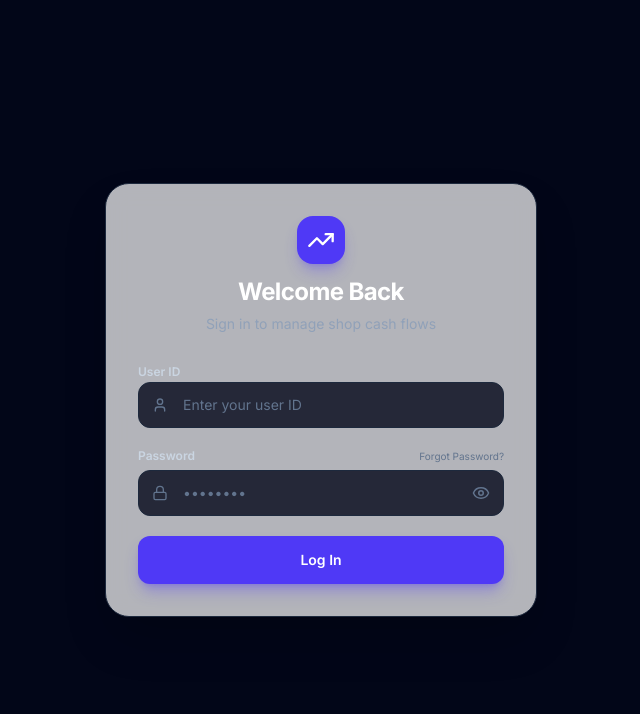
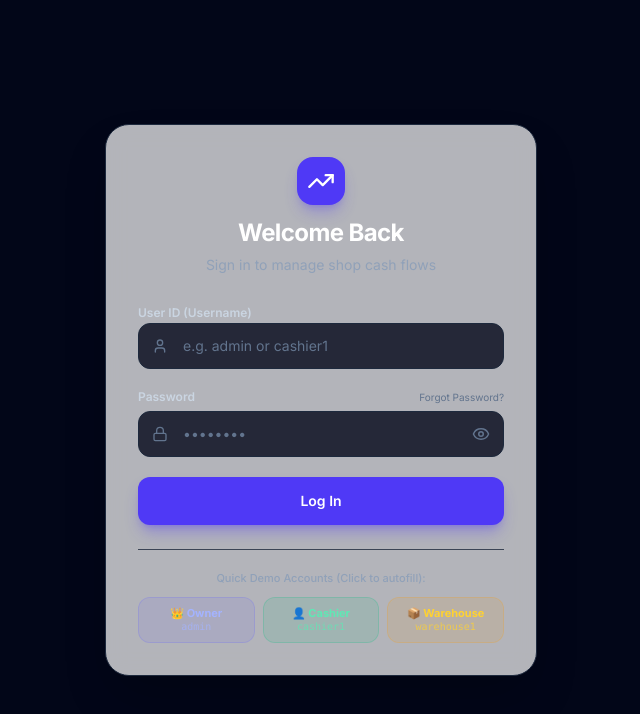
Before and after one commit to naman010101/shop-app, a Next.js app in the folder client/: page /login in a window 1280 px wide. Shown: the top 714 px of the page, without its empty margins (319-959 px from the left). Built offline with nearby package versions, Linux system fonts and the light colour scheme; no server answers.

Commit message:
fix: normalize user ID, add case-insensitive auth lookup and quick fill demo credentials

```diff
--- a/client/src/app/(auth)/login/page.tsx
+++ b/client/src/app/(auth)/login/page.tsx
@@ -23,10 +23,20 @@ export default function LoginPage() {
     try {
       await login(username.trim().toLowerCase(), password);
     } catch (err: any) {
-      setError(err.response?.data?.error || 'Login failed. Please check credentials.');
+      if (!err.response) {
+        setError('Cannot connect to backend server. Please make sure backend is running on http://localhost:4000.');
+      } else {
+        setError(err.response?.data?.error || 'Login failed. Please check your credentials.');
+      }
     } finally {
       setLoading(false);
     }
+  };
+
+  const handleQuickFill = (u: string, p: string) => {
+    setUsername(u);
+    setPassword(p);
+    setError('');
   };
 
   return (
@@ -62,7 +72,7 @@ export default function LoginPage() {
             {/* Username Input */}
             <div className="space-y-1.5">
               <label htmlFor="username" className="text-xs font-semibold text-slate-300">
-                User ID
+                User ID (Username)
               </label>
               <div className="relative">
                 <span className="absolute inset-y-0 left-0 flex items-center pl-3.5 text-slate-500">
@@ -73,7 +83,7 @@ export default function LoginPage() {
                   name="username"
                   type="text"
                   required
-                  placeholder="Enter your user ID"
+                  placeholder="e.g. admin or cashier1"
                   value={username}
                   onChange={(e) => setUsername(e.target.value)}
                   className="w-full rounded-xl border border-slate-800 bg-slate-950/80 py-3 pl-11 pr-4 text-sm text-white placeholder-slate-500 outline-hidden transition-all focus:border-indigo-500 focus:ring-1 focus:ring-indigo-500"
@@ -131,6 +141,39 @@ export default function LoginPage() {
               )}
             </button>
           </form>
+
+          {/* Quick Demo Fill Helper */}
+          <div className="mt-6 pt-5 border-t border-slate-800/80">
+            <p className="text-[11px] font-medium text-slate-400 mb-2.5 text-center">
+              Quick Demo Accounts (Click to autofill):
+            </p>
+            <div className="grid grid-cols-3 gap-2">
+              <button
+                type="button"
+                onClick={() => handleQuickFill('admin', 'Admin@1234')}
+                className="flex flex-col items-center py-2 px-1.5 rounded-xl border border-indigo-500/20 bg-indigo-500/10 hover:bg-indigo-500/20 transition-all text-xs text-indigo-300"
+              >
+                <span className="font-bold text-[11px]">👑 Owner</span>
+                <span className="text-[10px] opacity-75 font-mono">admin</span>
+              </button>
+              <button
+                type="button"
+                onClick={() => handleQuickFill('cashier1', 'Cashier@1234')}
+                className="flex flex-col items-center py-2 px-1.5 rounded-xl border border-emerald-500/20 bg-emerald-500/10 hover:bg-emerald-500/20 transition-all text-xs text-emerald-300"
+              >
+                <span className="font-bold text-[11px]">👤 Cashier</span>
+                <span className="text-[10px] opacity-75 font-mono">cashier1</span>
+              </button>
+              <button
+                type="button"
+                onClick={() => handleQuickFill('warehouse1', 'Warehouse@1234')}
+                className="flex flex-col items-center py-2 px-1.5 rounded-xl border border-amber-500/20 bg-amber-500/10 hover:bg-amber-500/20 transition-all text-xs text-amber-300"
+              >
+                <span className="font-bold text-[11px]">📦 Warehouse</span>
+                <span className="text-[10px] opacity-75 font-mono">warehouse1</span>
+              </button>
+            </div>
+          </div>
         </div>
       </div>
     </div>
```
Also changed, not shown: 2 other files (tests, documents, lock files or other folders).
